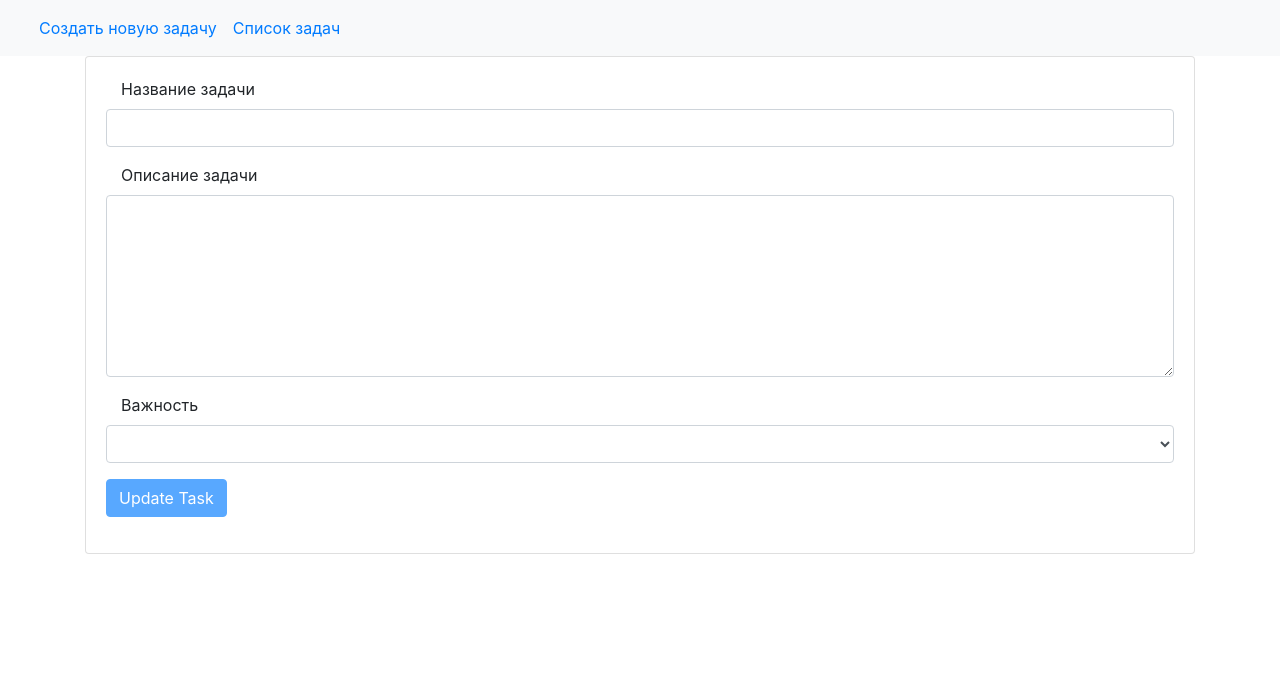
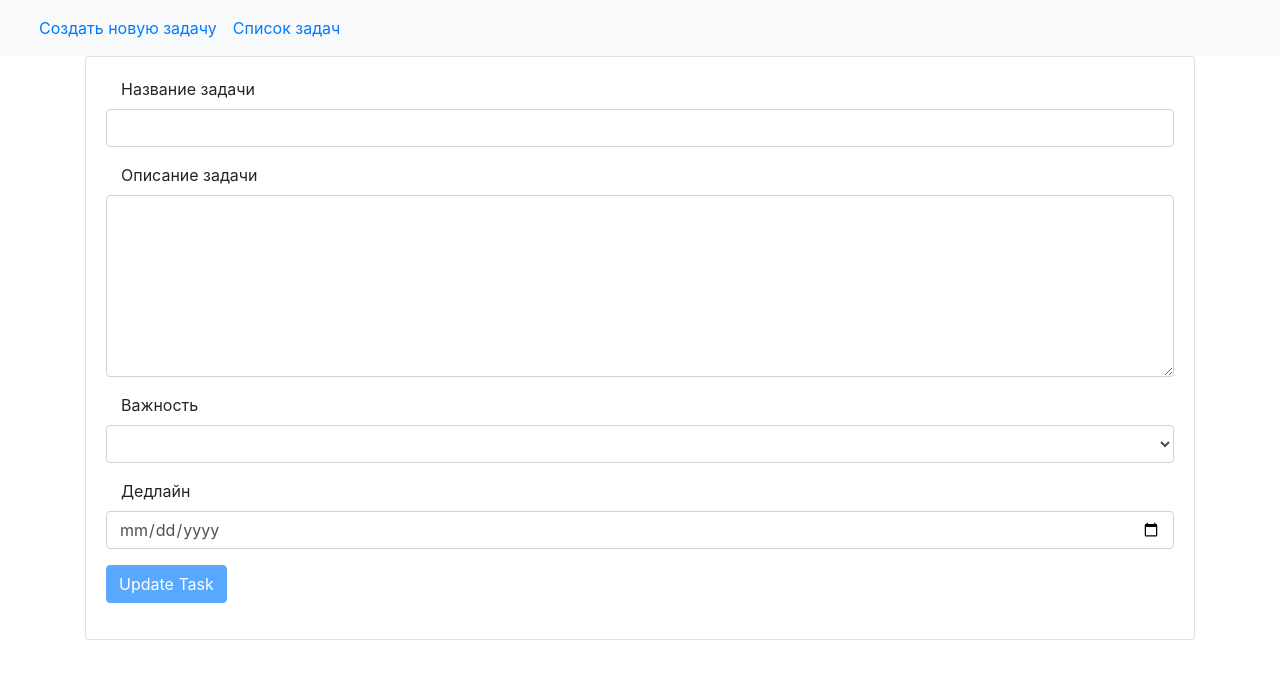
Before and after one commit to Vitkovskaya15/Adcombo.taskui, an Angular app: page /tasks/edit/1 in a window 1280 px wide. Shown: the top 676 px of the page. Built offline with nearby package versions, Linux system fonts and the light colour scheme; no server answers.

Commit message:
редактирование дедлайна

```diff
--- a/src/app/task-edit/task-edit.component.html
+++ b/src/app/task-edit/task-edit.component.html
@@ -40,7 +40,14 @@
             </div>
         </div>
         <div class="form-group">
-          <button (click) = "updateTask(TaskName.value, TaskDescription.value, TaskPriority.value)" type="submit" class="btn btn-primary"
+            <label class="col-md-4">Дедлайн</label>
+            <input type="date"
+                class="form-control"
+                formControlName="TaskDeadline"
+                #TaskDeadline [value]="task.TaskDeadline | date:'yyyy-MM-dd'" (input)="task.TaskDeadline=parseDate($event.target.valueAsDate)"/>
+        </div>
+        <div class="form-group">
+          <button (click) = "updateTask(TaskName.value, TaskDescription.value, TaskPriority.value, TaskDeadline.value)" type="submit" class="btn btn-primary"
           [disabled]="angForm.invalid" >
             Update Task
           </button>
--- a/src/app/task-edit/task-edit.component.ts
+++ b/src/app/task-edit/task-edit.component.ts
@@ -25,7 +25,7 @@ export class TaskEditComponent implements OnInit {
         TaskName: ['', Validators.required ],
         TaskDescription: ['', Validators.required ],
         TaskPriority: ['', Validators.required ],
-
+        TaskDeadline: ['']
       });
     }
 
@@ -37,11 +37,19 @@ export class TaskEditComponent implements OnInit {
     });
   }
 
-  updateTask(TaskName, TaskDescription, TaskPriority): void {
+  updateTask(TaskName, TaskDescription, TaskPriority, TaskDeadline): void {
     console.log('Update is started')
     this.route.params.subscribe(params => {
-      this.tasksService.updateTask(TaskName, TaskDescription, TaskPriority, params.id);
+      this.tasksService.updateTask(TaskName, TaskDescription, TaskPriority, TaskDeadline, params.id);
       this.router.navigate(['tasks']);
     });
   }
+
+  parseDate(dateString: string): Date {
+    console.log('parseDate called with ' + dateString)
+    if (dateString) {
+        return new Date(dateString);
+    }
+    return null;
+  }
 }
--- a/src/app/tasks.service.ts
+++ b/src/app/tasks.service.ts
@@ -35,11 +35,12 @@ export class TasksService {
       .http
       .get(`${this.uri}/edit/${id}`)
   }
-  updateTask(TaskName, TaskDescription, TaskPriority, id) {
+  updateTask(TaskName, TaskDescription, TaskPriority, TaskDeadline, id) {
     const obj = {
       TaskName,
       TaskDescription,
-      TaskPriority
+      TaskPriority,
+      TaskDeadline
     };
     this
       .http
```
